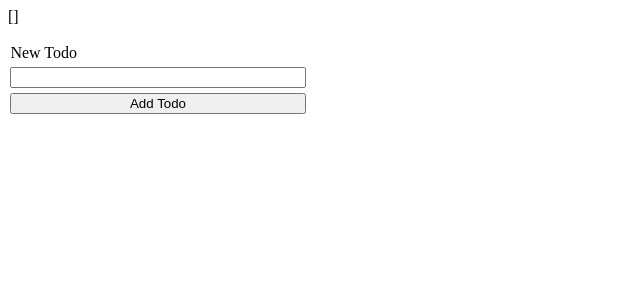
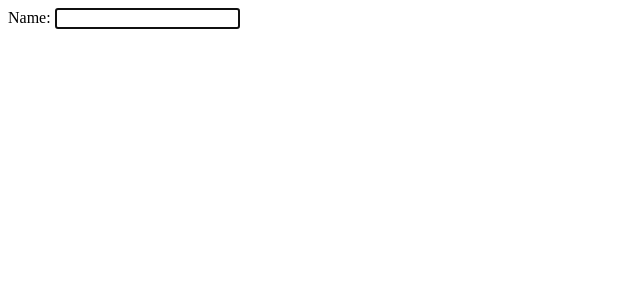
Before and after one commit to eashikanaznin/react_learnings, a React (Vite) app: page / in a window 1280 px wide. Shown: the top 300 px of the page, without its empty margins (0-640 px from the left). Built offline with nearby package versions, Linux system fonts and the light colour scheme.

Commit message:
basic hooks

```diff
--- a/src/App.jsx
+++ b/src/App.jsx
@@ -1,78 +1,42 @@
-import { useState, useEffect } from "react";
-import "./style.css";
-// import { MyTodoForm } from "./MyTodoForm";
+import React from "react";
 
-function App() {
-  const [todoName, setTodoName] = useState("");
-  const [todoList, setTodoList] = useState([]);
+class App extends React.Component {
 
-  function addToTodo() {
-    if (todoName === "") return;
-
-    setTodoList((currenTodoList) => {
-      return [
-        ...currenTodoList,
-        { name: todoName, completed: false, id: crypto.randomUUID() },
-      ];
-    });
-
-    // empty the textfield after adding
-    setTodoName("");
+  constructor(props) {
+    super(props);
+    this.state = {
+      name: "",
+    };
+    this.inoutRef = React.createRef()
   }
-
-  // toggle checkbox
-
-  function toggleCheckBox( isChecked, inpId ){
-    setTodoList(
-      currenTodoList => {
-        return currenTodoList.map( todoList => {
-          if (todoList.id === inpId) return { ...todoList, isChecked}
-
-          return todoList
-        })
-      }
-    )
+  componentDidMount(){
+    this.inoutRef.current.focus()
   }
-
-  // delete todo
-  function deleteTodo(inpId){
-    setTodoList(currenTodoList => {
-      return currenTodoList.filter(todoList => todo.id !== inpId)
-    })
+  render() {
+    return (
+      <>
+        Name:{" "}
+        <input
+        ref = { this.inoutRef }
+          type="text"
+          value={this.state.name}
+          onChange={(e) => this.setState({ name: e.target.value })}
+        />
+      </>
+    );
   }
-  return (
-    <>
-      {JSON.stringify(todoList)}
-      <ul id="list">
-        {todoList.map((todo) => {
-          return (
-            <li className="list-item" key={todo.key}>
-              <label className="list-item-label">
-                <input
-                  checked={todo.completed}
-                  type="checkbox"
-                  data-list-item-checkbox
-                  onChange={ e => toggleCheckBox( e.target.checked, todo.id) }
-                />
-                <span data-list-item-text>{todo.name}</span>
-              </label>
-              <button data-button-delete onClick={()=>deleteTodo(todo.id)}>Delete</button>
-            </li>
-          );
-        })}
-      </ul>
-      <div id="new-todo-form">
-        <label for="todo-input">New Todo</label>
-        <input
-          type="text"
-          id="todo-input"
-          value={todoName}
-          onChange={(e) => setTodoName(e.target.value)}
-        />
-        <button onClick={addToTodo}>Add Todo</button>
-      </div>
-    </>
-  );
 }
 
+// import { useState, useEffect, useRef } from "react";
+
+// function App() {
+//   // prints without rendering
+//   const inputRef = useRef();
+
+//   useEffect(() => {
+//     inputRef.current.focus();
+//   }, []);
+//   return <input type="text" ref={inputRef} />;
+// }
+
 export default App;
--- a/src/style.css
+++ /dev/null
@@ -1,57 +0,0 @@
-#new-todo-form {
-  display: flex;
-  flex-direction: column;
-  max-width: 300px;
-}
-
-#new-todo-form > * {
-  margin: 0.15rem;
-}
-
-#list {
-  padding: 0;
-}
-
-.list-item {
-  list-style: none;
-}
-
-.list-item-label:hover,
-[data-list-item-checkbox]:hover {
-  cursor: pointer;
-}
-
-.list-item-label:hover > [data-list-item-text] {
-  color: #333;
-  text-decoration: line-through;
-}
-
-[data-list-item-checkbox]:checked ~ [data-list-item-text] {
-  text-decoration: line-through;
-  color: #aaa;
-}
-
-[data-button-delete] {
-  margin-left: 0.5rem;
-}
-
-button {
-  cursor: pointer;
-}
-
-[data-button-edit] {
-  margin-left: 0.5rem;
-}
-
-.filter-form {
-  display: flex;
-  gap: 1rem;
-  align-items: center;
-  border-bottom: 1px solid black;
-  padding-bottom: 0.5rem;
-}
-
-.filter-form-group {
-  display: flex;
-  gap: 0.25rem;
-}
```
Also changed, not shown: src/MyTodoForm.jsx (deleted, +0 -29 lines).
